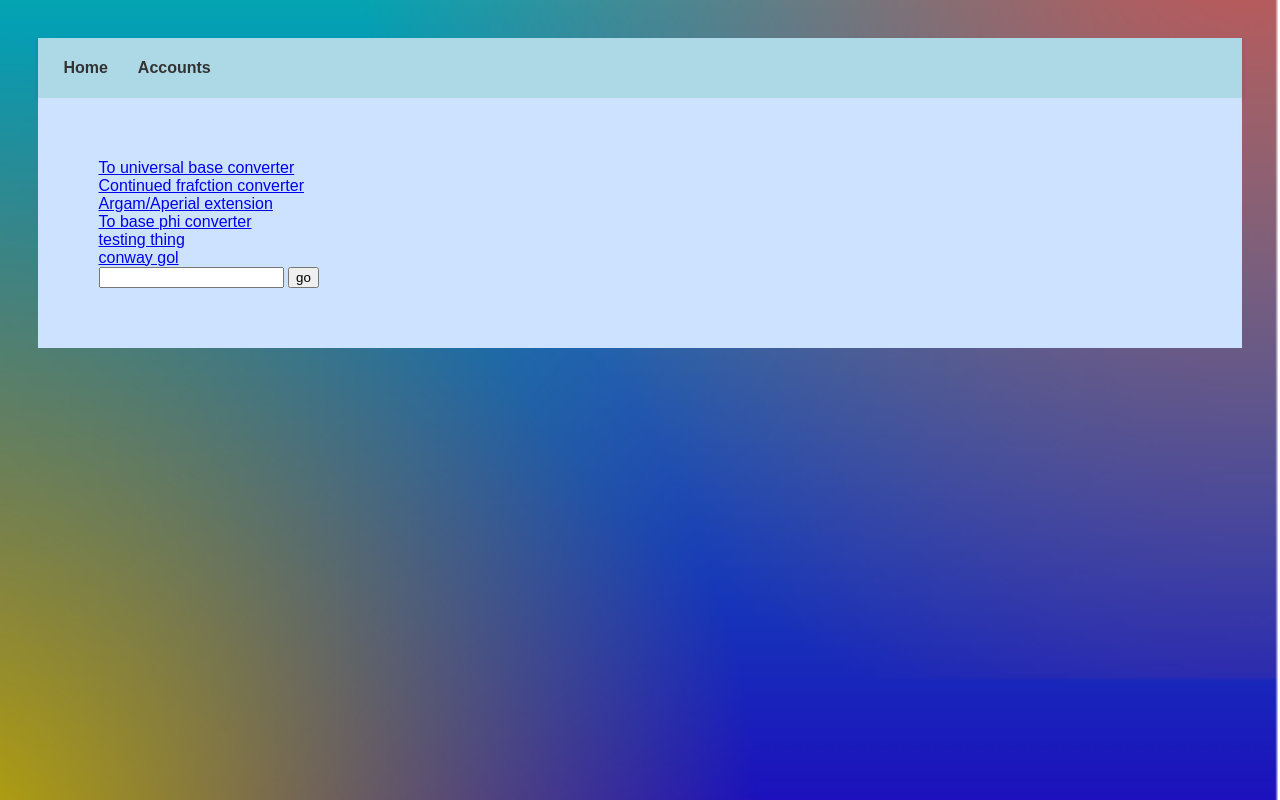
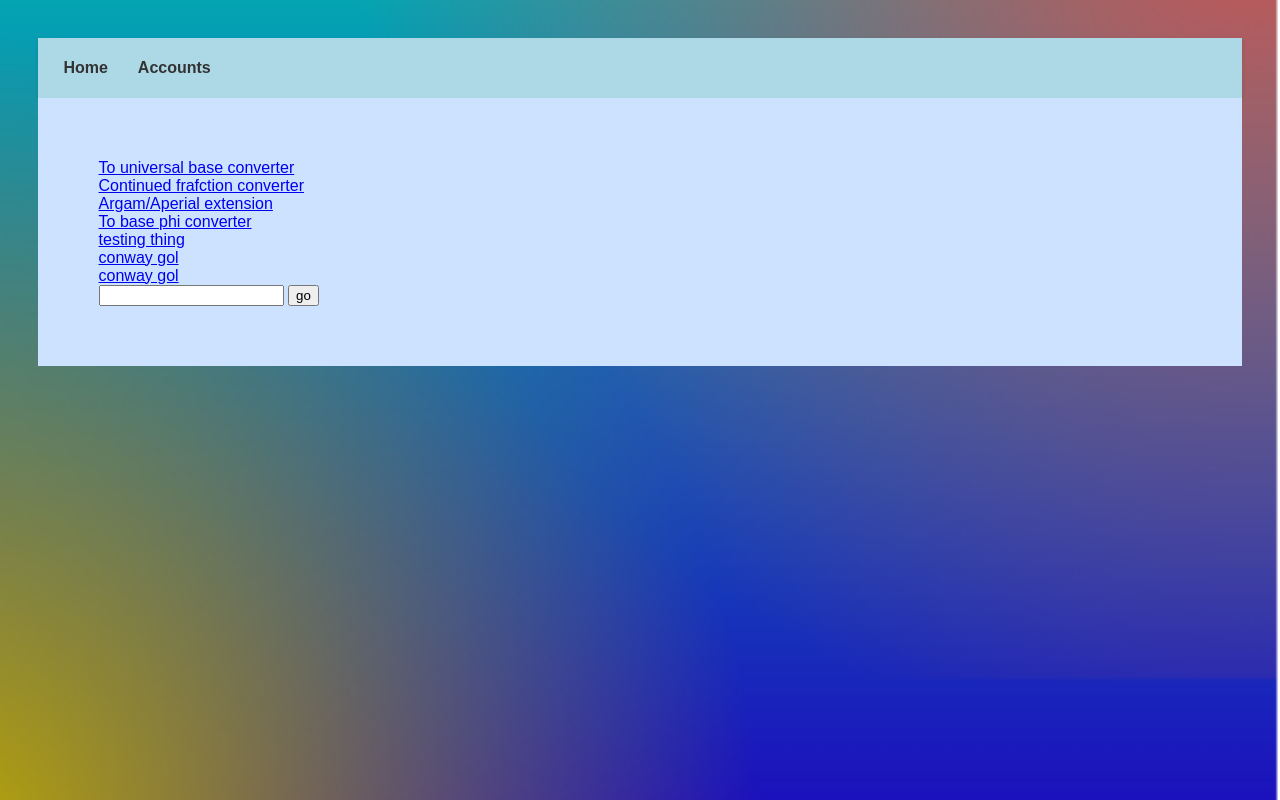
Before and after one commit to aedeng28/aedeng28.github.io, a plain HTML site: page stufs.html in a window 1280 px wide. Drawn offline with Linux system fonts and the light colour scheme.

Commit message:
Add link to nbmap.html in stufs.html

```diff
--- a/stufs.html
+++ b/stufs.html
@@ -32,6 +32,8 @@ document.addEventListener('DOMContentLoaded', function() {
 <br>
 <a href=disc/conway.html>conway gol </a>
 <br>
+<a href=nbmap.html>conway gol </a>
+<br>
 </div>
 <input id='goto'>
 <button id="goButton">go</button>
```
